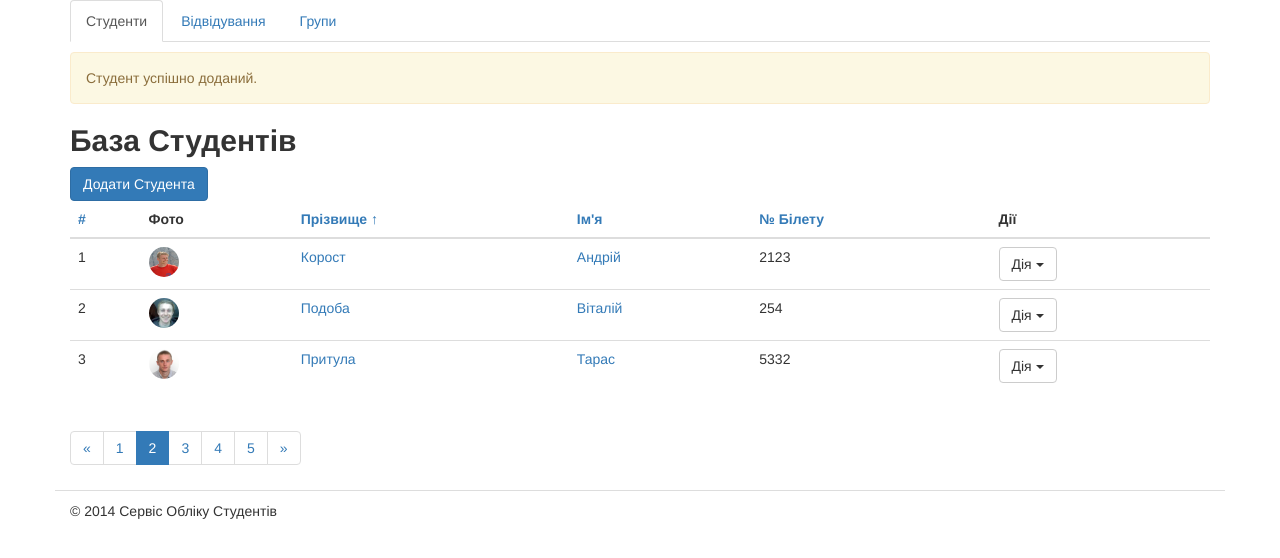
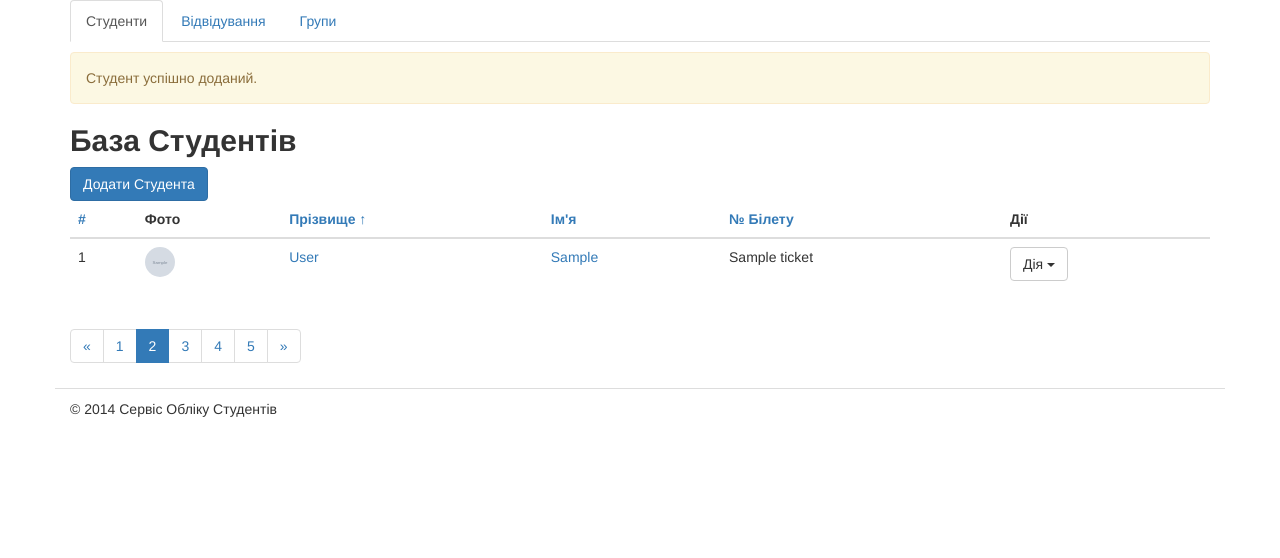
Before and after one commit to SergiySavarin/django_test, a Django app: template students/templates/students/students_list.html in a window 1280 px wide. Shown: the part 70-628 px from the top of the page. Run offline with Django 3.2, Linux system fonts and the light colour scheme; the template is opened without the code that fills it: most values are stand-ins (such as "Sample title", 1, 10 or a date in 2020); grey boxes marked "Sample" are stand-in pictures; some libraries are stand-ins or nearby versions.

Commit message:
add loop for student list

```diff
--- a/students/templates/students/students_list.html
+++ b/students/templates/students/students_list.html
@@ -1,3 +1,4 @@
+{% load static from staticfiles %}
 <!DOCTYPE html>
 <html lang="uk">
 <head>
@@ -9,7 +10,7 @@
   <link rel="stylesheet"
         href="https://cdn.jsdelivr.net/bootstrap/3.3.0/css/bootstrap.min.css">
   <link rel="stylesheet"
-        href="./css/main.css">
+        href="{% static "css/main.css" %}">
 </head>
 <body>
 
@@ -66,12 +67,13 @@
             </tr>
           </thead>
           <tbody>
+            {% for student in students %}
             <tr>
-              <td>1</td>
-              <td><img class="img-circle" src="./img/podoba3.jpg" height="30" width="30" /></td>
-              <td><a href="{% url "students_edit" 1 %}">Корост</td>
-              <td><a href="{% url "students_edit" 1 %}">Андрій</td>
-              <td>2123</td>
+              <td>{{ forloop.counter }}</td>
+              <td><img class="img-circle" src="{% static student.image %}" height="30" width="30" /></td>
+              <td><a href="{% url "students_edit" student.id %}">{{ student.last_name }}</td>
+              <td><a href="{% url "students_edit" student.id %}">{{ student.first_name }}</td>
+              <td>{{ student.ticket }}</td>
               <td>
                 <div class="btn-group">
                   <button type="button" class="btn btn-default dropdown-toggle"
@@ -79,53 +81,14 @@
                     <span class="caret"></span>
                   </button>
                   <ul class="dropdown-menu" role="menu">
-                    <li><a href="{% url "students_edit" 1 %}">Редагувати</a></li>
+                    <li><a href="{% url "students_edit" student.id %}">Редагувати</a></li>
                     <li><a href="/journal/1">Відвідування</a></li>
-                    <li><a href="{% url "students_delete" 1 %}">Видалити</a></li>
+                    <li><a href="{% url "students_delete" student.id %}">Видалити</a></li>
                   </ul>
                 </div>
               </td>
             </tr>
-            <tr>
-              <td>2</td>
-              <td><img class="img-circle" src="./img/me.jpeg" height="30" width="30" /></td>
-              <td><a href="{% url "students_edit" 2 %}">Подоба</td>
-              <td><a href="{% url "students_edit" 2 %}">Віталій</td>
-              <td>254</td>
-              <td>
-                <div class="btn-group">
-                  <button type="button" class="btn btn-default dropdown-toggle"
-                          data-toggle="dropdown">Дія
-                    <span class="caret"></span>
-                  </button>
-                  <ul class="dropdown-menu" role="menu">
-                    <li><a href="{% url "students_edit" 2 %}">Редагувати</a></li>
-                    <li><a href="/journal/2">Відвідування</a></li>
-                    <li><a href="{% url "students_delete" 2 %}">Видалити</a></li>
-                  </ul>
-                </div>
-              </td>
-            </tr>
-            <tr>
-              <td>3</td>
-              <td><img class="img-circle" src="./img/piv.png" height="30" width="30" /></td>
-              <td><a href="{% url "students_edit" 3 %}">Притула</td>
-              <td><a href="{% url "students_edit" 3 %}">Тарас</td>
-              <td>5332</td>
-              <td>
-                <div class="btn-group">
-                  <button type="button" class="btn btn-default dropdown-toggle"
-                          data-toggle="dropdown">Дія
-                    <span class="caret"></span>
-                  </button>
-                  <ul class="dropdown-menu" role="menu">
-                    <li><a href="{% url "students_edit" 3 %}">Редагувати</a></li>
-                    <li><a href="/journal/3">Відвідування</a></li>
-                    <li><a href="{% url "students_delete" 3 %}">Видалити</a></li>
-                  </ul>
-                </div>
-              </td>
-            </tr>
+            {% endfor %}
           </tbody>
         </table>
         <!-- End Students Listing -->
```
Also changed, not shown: students/views.py (+22 -1 lines), students/static/css/main.css (renamed from static/css/main.css), students/static/img/me.jpeg (renamed from static/img/me.jpeg), students/static/img/piv.png (renamed from static/img/piv.png), students/static/img/podoba3.jpg (renamed from static/img/podoba3.jpg), students/static/index.html (renamed from static/index.html), 1 other file.
